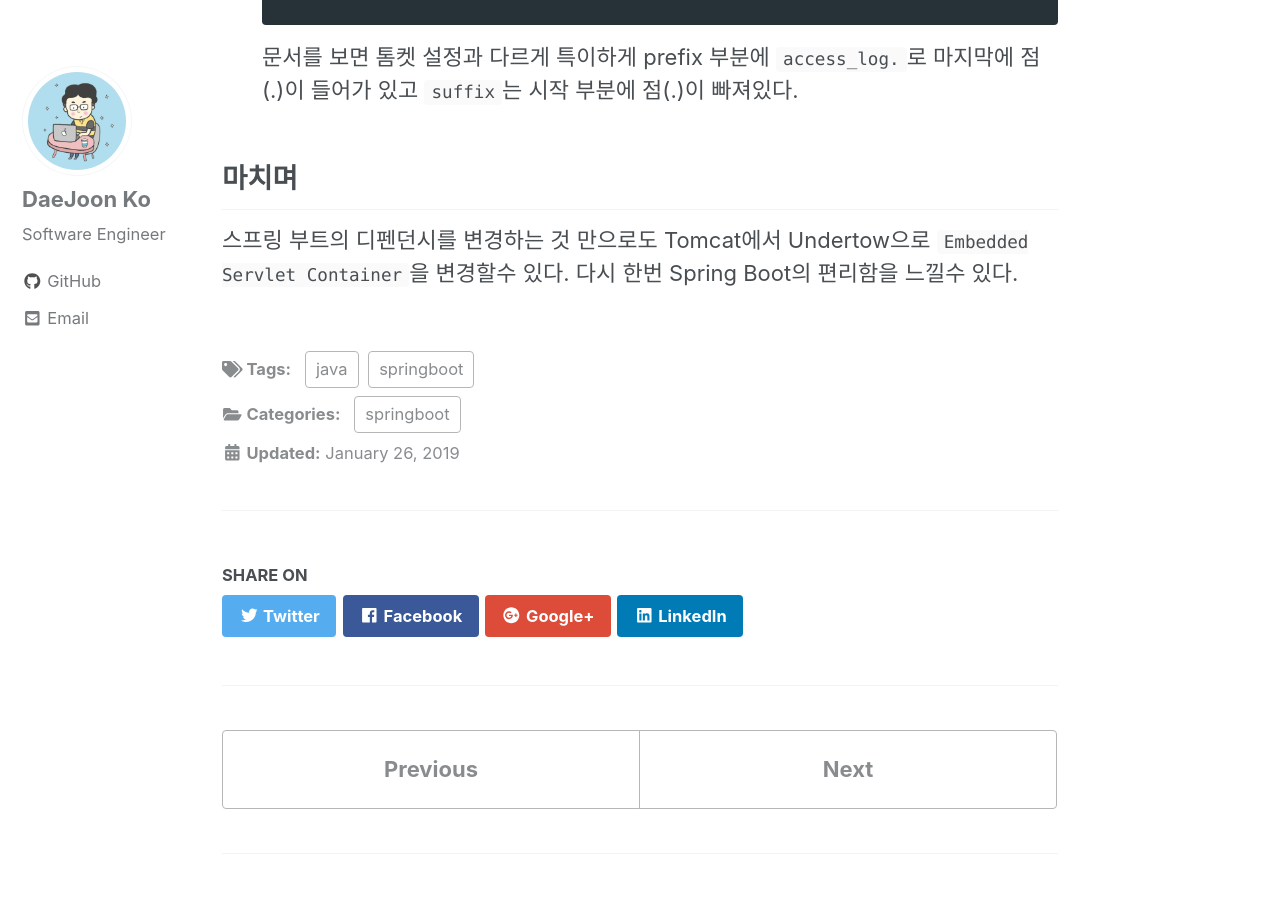
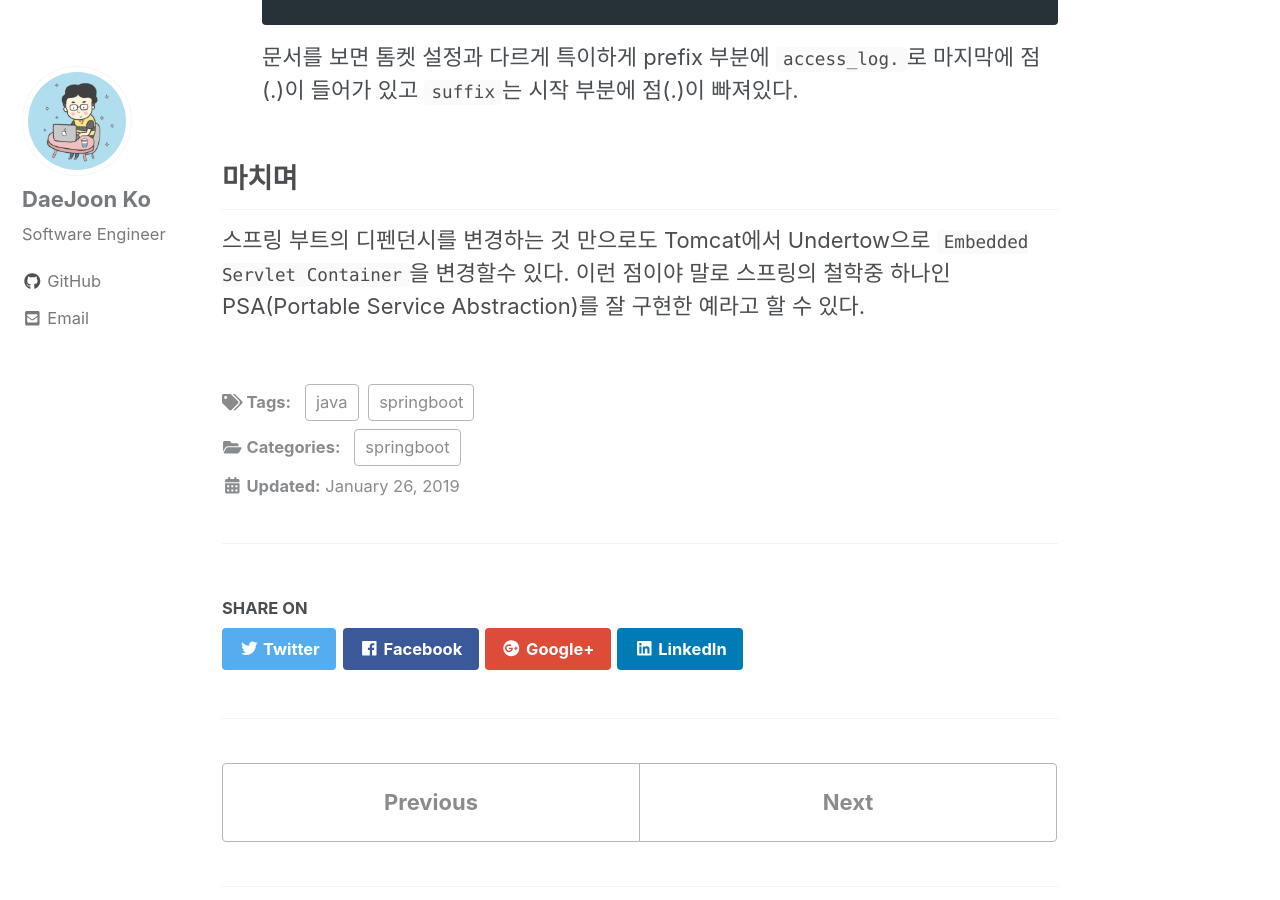
Before and after one commit to daejoon/daejoon.github.io, a Jekyll site: the page built from _posts/2019-01-26-Spring-Boot-에서-Undertow-사용하기.md, in a window 1280 px wide and 900 px high, scrolled down 1415 px. Built offline with Jekyll 4.4.1, drawn with Linux system fonts in a browser that asks for light colours; cached includes are drawn as plain includes; nearby versions of some CDN libraries; comment, search, counter and statistics services are not loaded.

Commit message:
Update post

```diff
--- a/_posts/2019-01-26-Spring-Boot-에서-Undertow-사용하기.md
+++ b/_posts/2019-01-26-Spring-Boot-에서-Undertow-사용하기.md
@@ -37,4 +37,4 @@ tags: java springboot
     문서를 보면 톰켓 설정과 다르게 특이하게 prefix 부분에 `access_log.`로 마지막에 점(.)이 들어가 있고 `suffix`는 시작 부분에 점(.)이 빠져있다.
 
 ## 마치며
-스프링 부트의 디펜던시를 변경하는 것 만으로도 Tomcat에서 Undertow으로 `Embedded Servlet Container`을 변경할수 있다. 다시 한번 Spring Boot의 편리함을 느낄수 있다.
+스프링 부트의 디펜던시를 변경하는 것 만으로도 Tomcat에서 Undertow으로 `Embedded Servlet Container`을 변경할수 있다. 이런 점이야 말로 스프링의 철학중 하나인 PSA(Portable Service Abstraction)를 잘 구현한 예라고 할 수 있다.
```
